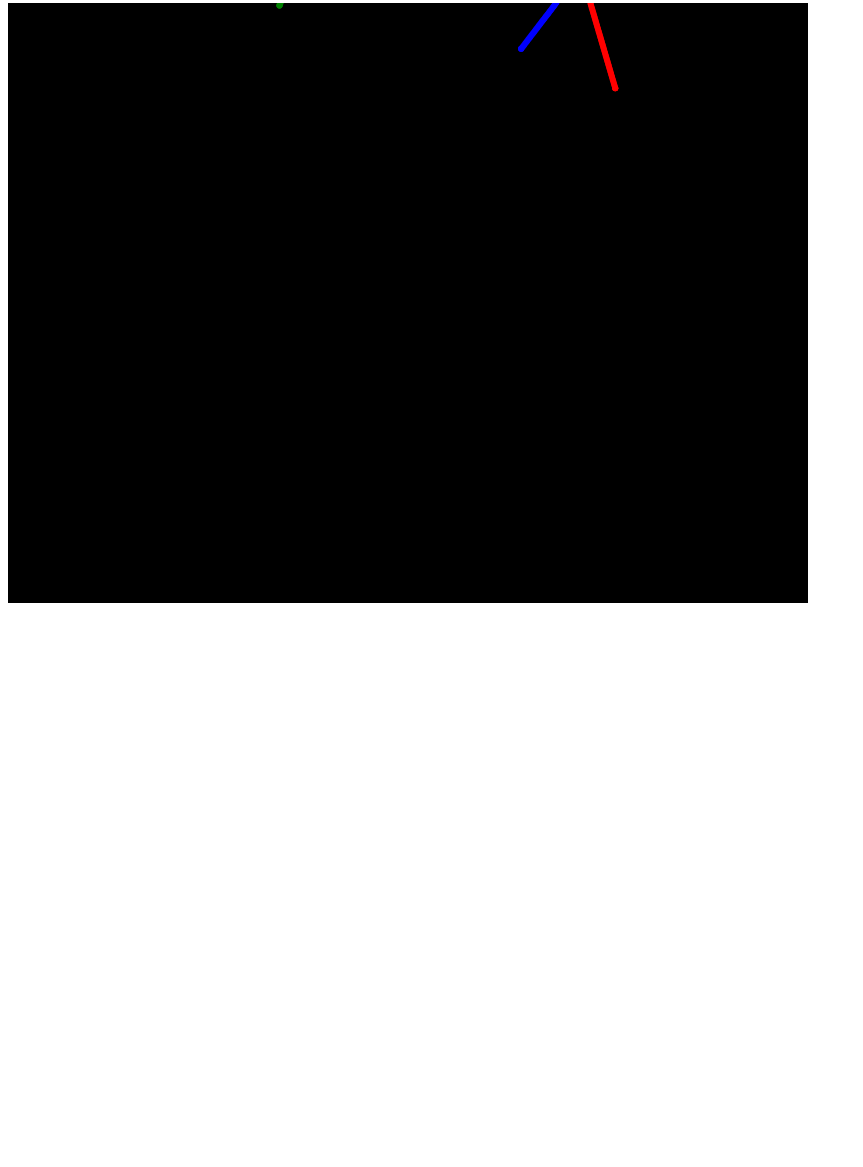
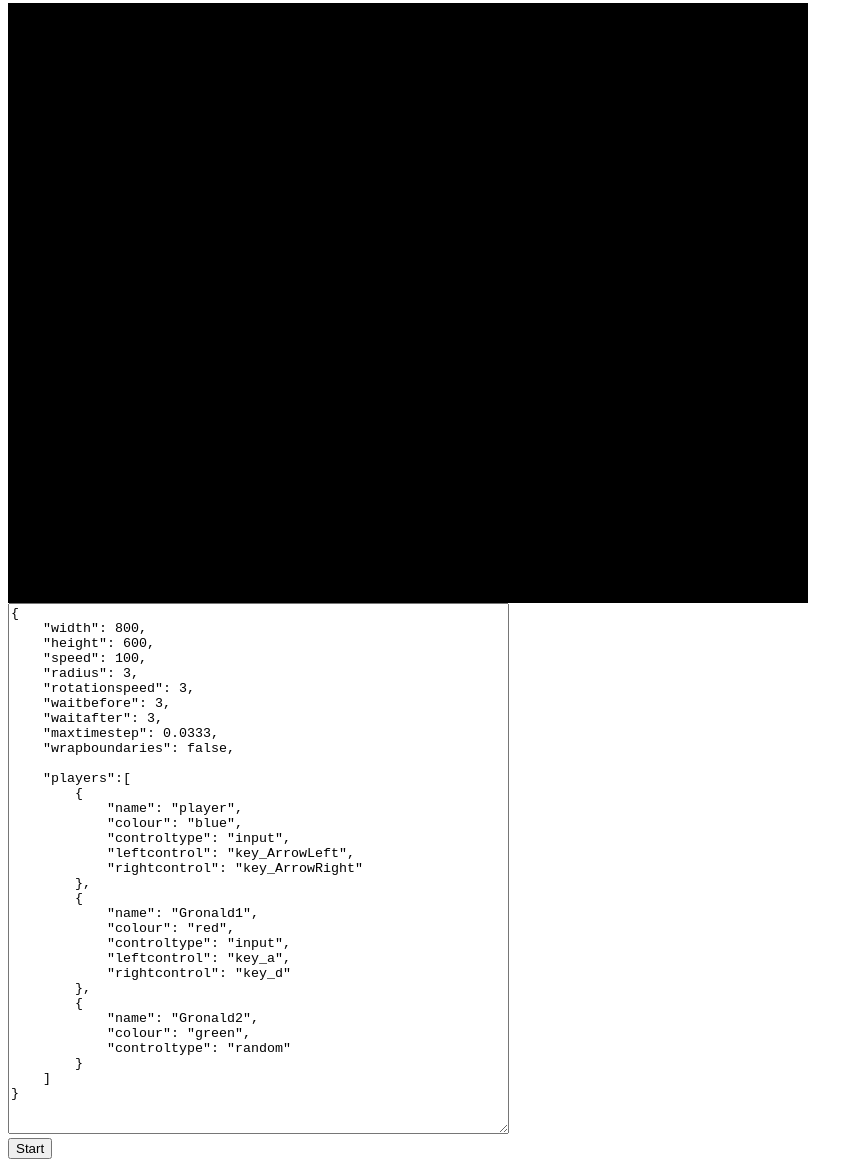
Before and after one commit to jmdejong/achtung, a plain HTML site: page achtung.html in a window 1280 px wide. Shown: the part 5-1172 px from the top of the page, without its empty margins (0-863 px from the left). Before the commit the page ends 800 px from the top, so only its background shows below. Drawn offline with Linux system fonts and the light colour scheme.

Commit message:
options are now loaded from user provided JSON

```diff
--- a/achtung.html
+++ b/achtung.html
@@ -6,8 +6,8 @@
 
 .gamecanvas {
     background-color: black;
+    float: left;
 }
-
     </style>
 
     <script src='utils.js'></script>
@@ -21,12 +21,57 @@
 
     <script src='drawing.js'></script>
 
+    <script src='achtung.js'></script>
+
     <script src='defaultoptions.js'></script>
 
-<script src='achtung.js'></script>
+    <script src='main.js'></script>
+
 </head>
 <body>
-<canvas id='gamecanvas' class='gamecanvas' width=400 height=400>
+
+    <canvas id='gamecanvas' class='gamecanvas' width=800 height=600>
     </canvas>
+
+    <form id='optionsform' action='javascript:void(0)'>
+        <textarea id='optionstext' rows=35 cols=60>
+{
+    "width": 800,
+    "height": 600,
+    "speed": 100,
+    "radius": 3,
+    "rotationspeed": 3,
+    "waitbefore": 3,
+    "waitafter": 3,
+    "maxtimestep": 0.0333,
+    "wrapboundaries": false,
+
+    "players":[
+        {
+            "name": "player",
+            "colour": "blue",
+            "controltype": "input",
+            "leftcontrol": "key_ArrowLeft",
+            "rightcontrol": "key_ArrowRight"
+        },
+        {
+            "name": "Gronald1",
+            "colour": "red",
+            "controltype": "input",
+            "leftcontrol": "key_a",
+            "rightcontrol": "key_d"
+        },
+        {
+            "name": "Gronald2",
+            "colour": "green",
+            "controltype": "random"
+        }
+    ]
+}
+        </textarea>
+        <br />
+        <input type="submit" id="startbutton" value="Start">
+    </form>
+
 </body>
 </html>
--- a/achtung.js
+++ b/achtung.js
@@ -64,14 +64,3 @@ class Achtung {
 
 
 }
-
-
-function main(){
-
-    var game = new Achtung(deepClone(DEFAULT_OPTIONS), "gamecanvas");
-
-}
-
-
-
-window.addEventListener('load', main)
--- /dev/null
+++ b/main.js
@@ -0,0 +1,19 @@
+
+
+// This file should serve as a bridge between the html and the js
+
+
+
+
+function start(){
+    var game = new Achtung(JSON.parse(document.getElementById("optionstext").value), "gamecanvas");
+}
+
+function main(){
+
+    document.getElementById("optionsform").addEventListener("submit", start);
+}
+
+
+
+window.addEventListener('load', main)
```
Lines whose indentation alone changed are shown as unchanged.
